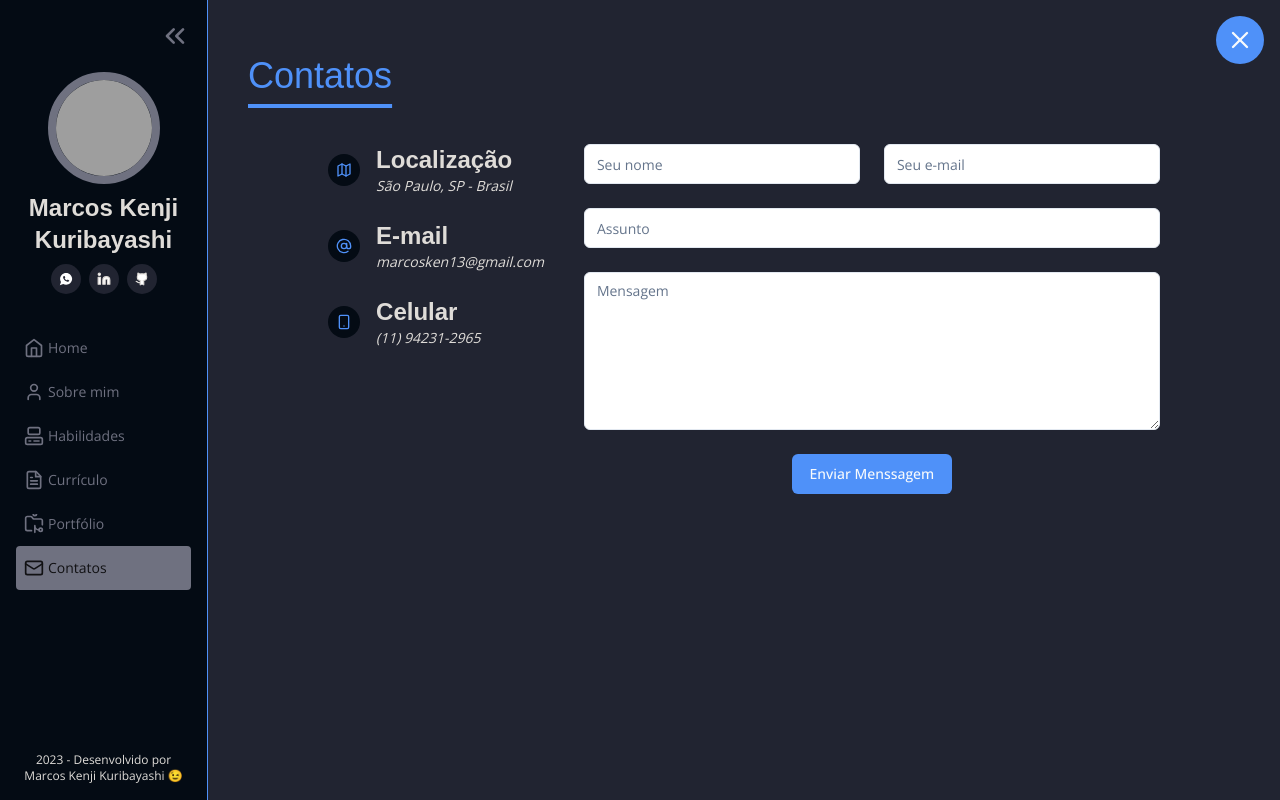
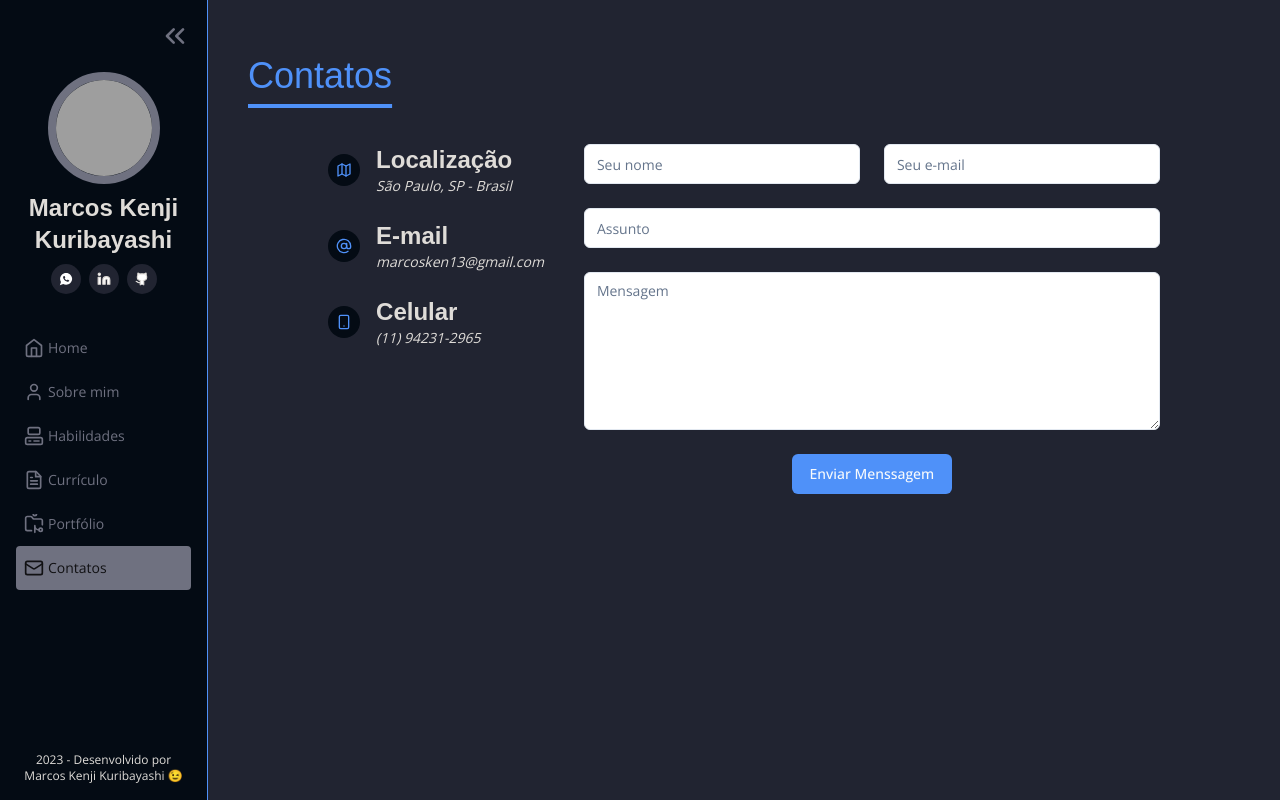
Before and after one commit to kenmarcos/my-website, a Next.js app: page /contacts in a window 1280 px wide. Built offline with nearby package versions, Linux system fonts and the light colour scheme; grey boxes are pictures that could not be loaded.

Commit message:
feat: remove menu button to desktop screens

```diff
--- a/src/app/components/sidebar/Sidebar.tsx
+++ b/src/app/components/sidebar/Sidebar.tsx
@@ -33,7 +33,7 @@ const Sidebar = () => {
       )}
 
       <Button
-        className="fixed z-10 h-12 w-12 p-2 right-4 top-4 rounded-full bg-blue-primary"
+        className="fixed z-10 h-12 w-12 p-2 right-4 top-4 rounded-full bg-blue-primary md:hidden"
         onClick={handleSidebarShow}
         title="Menu"
       >
--- a/src/app/components/sidebar/useSidebar.ts
+++ b/src/app/components/sidebar/useSidebar.ts
@@ -7,7 +7,7 @@ export const useSidebar = () => {
   const [isCollapsed, setIsCollapsed] = useState(false);
 
   useEffect(() => {
-    setIsShow(window.innerWidth > 768);
+    setIsShow(window.innerWidth >= 768);
   }, []);
 
   const asideClassName = twMerge(
```
